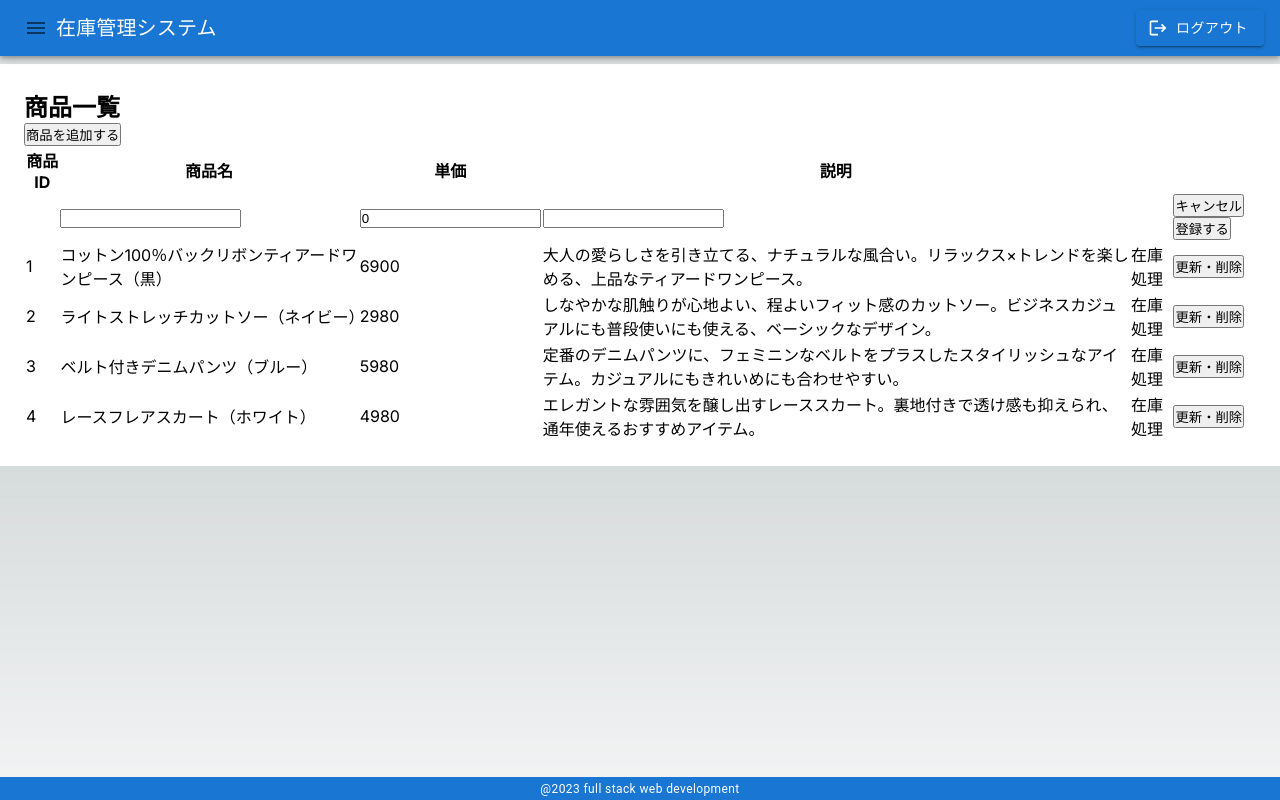
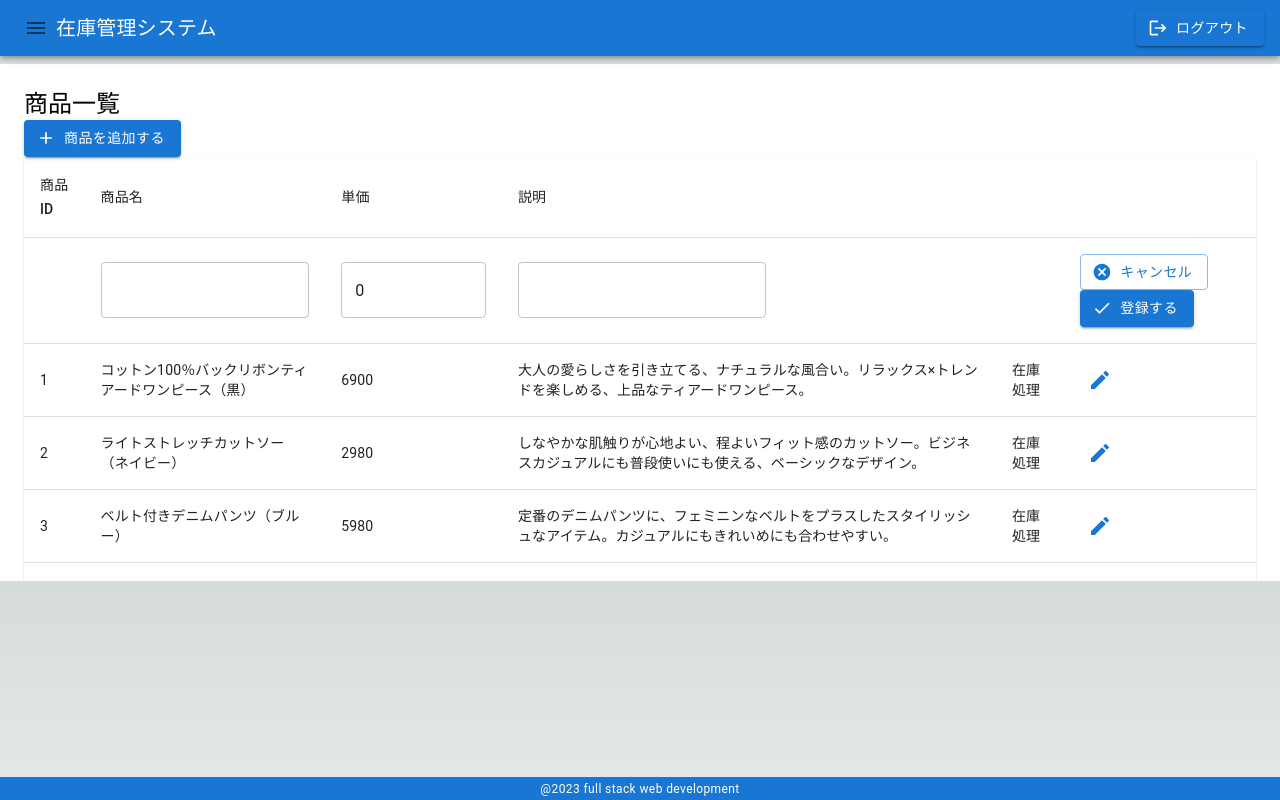
Before and after one commit to zakzakst/react-practice, a Next.js app: page /inventory/products in a window 1280 px wide. Both pictures are taken after a click on the button "商品を追加する". Built offline with nearby package versions, Linux system fonts and the light colour scheme.

Commit message:
UIの改善

```diff
--- a/src/app/inventory/products/page.tsx
+++ b/src/app/inventory/products/page.tsx
@@ -1,9 +1,33 @@
 'use client'
 
+import {
+  Alert,
+  AlertColor,
+  Box,
+  Button,
+  IconButton,
+  Paper,
+  Snackbar,
+  Table,
+  TableBody,
+  TableCell,
+  TableContainer,
+  TableHead,
+  TableRow,
+  TextField,
+  Typography,
+} from '@mui/material'
+import {
+  Add as AddIcon,
+  Cancel as CancelIcon,
+  Check as CheckIcon,
+  Delete as DeleteIcon,
+  Edit as EditIcon,
+} from '@mui/icons-material'
 import { useForm } from 'react-hook-form'
 import { useState, useEffect } from 'react'
+import Link from 'next/link'
 import productsData from './sample/dummy_products.json'
-import Link from 'next/link'
 
 type ProductData = {
   id: number | null
@@ -22,17 +46,30 @@
 
   // 読み込みデータを保持
   const [data, setData] = useState<Array<ProductData>>([])
+  const [open, setOpen] = useState(false)
+  const [severity, setSeverity] = useState<AlertColor>('success')
+  const [message, setMessage] = useState('')
+  const result = (severity: AlertColor, message: string) => {
+    setOpen(true)
+    setSeverity(severity)
+    setMessage(message)
+  }
+
+  const handleClose = (event: any, reason: any) => {
+    setOpen(false)
+  }
+
   useEffect(() => {
     setData(productsData)
-  }, [])
+  }, [open])
 
   const [id, setId] = useState<number | null>(0)
 
   // submit時のactionを分岐させる
   const [action, setAction] = useState<string>('')
-  const onSubmit = (event: any) => {
+  const onSubmit = (event: any): void => {
     const data: ProductData = {
-      id,
+      id: id,
       name: event.name,
       price: Number(event.price),
       description: event.description,
@@ -65,6 +102,7 @@
     setId(0)
   }
   const handleAdd = (data: ProductData) => {
+    result('success', '商品が登録されました')
     setId(0)
   }
 
@@ -82,92 +120,210 @@
     setId(0)
   }
   const handleEdit = (data: ProductData) => {
+    result('success', '商品が更新されました')
     setId(0)
   }
   const handleDelete = (id: number) => {
+    result('success', '商品が削除されました')
     setId(0)
   }
 
   return (
     <>
-      <h2>商品一覧</h2>
-      <button type='button' onClick={ handleShowNewRow }>商品を追加する</button>
-      <form onSubmit={ handleSubmit(onSubmit) }></form>
-      <table>
-        <thead>
-          <tr>
-            <th>商品ID</th>
-            <th>商品名</th>
-            <th>単価</th>
-            <th>説明</th>
-            <th></th>
-            <th></th>
-          </tr>
-        </thead>
-        <tbody>
+      <Snackbar
+        open={open}
+        autoHideDuration={3000}
+        onClose={handleClose}
+      >
+        <Alert severity={severity}>{message}</Alert>
+      </Snackbar>
+      <Typography variant='h5'>商品一覧</Typography>
+      <Button
+        variant='contained'
+        startIcon={<AddIcon />}
+        onClick={() => handleShowNewRow()}
+      >
+        商品を追加する
+      </Button>
+      <Box
+        component='form'
+        onSubmit={handleSubmit(onSubmit)}
+        sx={{ height: 400, width: '100%' }}
+      >
+        <TableContainer component={Paper}>
+          <Table sx={{
+            display: { mobile: 'none', desktop: 'table' },
+          }}>
+            <TableHead>
+              <TableRow>
+                <TableCell>商品ID</TableCell>
+                <TableCell>商品名</TableCell>
+                <TableCell>単価</TableCell>
+                <TableCell>説明</TableCell>
+                <TableCell></TableCell>
+                <TableCell></TableCell>
+              </TableRow>
+            </TableHead>
+
+            <TableBody>
               {id === null ? (
-            <tr>
-              <td></td>
-              <td>
-                <input type="text" id='name' {...register('name', { required: true, maxLength: 100 })} />
-                {errors.name && (
-                  <div>100文字以内の商品名を入力してください</div>
-                )}
-              </td>
-              <td>
-                <input type="number" id='price' {...register('price', { required: true, min: 1, max: 99999999 })} />
-                {errors.price && (
-                  <div>1から99999999の数値を入力してください</div>
-                )}
-              </td>
-              <td>
-                <input type="text" id='description' {...register('description')} />
-              </td>
-              <td></td>
-              <td>
-                <button type='button' onClick={() => handleAddCancel()}>キャンセル</button>
-                <button type='button' onClick={() => setAction('add') }>登録する</button>
-              </td>
-            </tr>
+                <TableRow>
+                  <TableCell></TableCell>
+                  <TableCell>
+                    <TextField
+                      type='text'
+                      id='name'
+                      {...register('name', {
+                        required: '必須入力です',
+                        maxLength: {
+                          value: 100,
+                          message: '100文字以内の商品名を入力してください',
+                        },
+                      })}
+                      error={Boolean(errors.name)}
+                      helperText={errors.name?.message?.toString() || ''}
+                    />
+                  </TableCell>
+                  <TableCell>
+                    <TextField
+                      type='number'
+                      id='price'
+                      {...register('price', {
+                        required: '必須入力です',
+                        min: {
+                          value: 1,
+                          message: '1から99999999の数値を入力してください',
+                        },
+                        max: {
+                          value: 99999999,
+                          message: '1から99999999の数値を入力してください',
+                        },
+                      })}
+                      error={Boolean(errors.price)}
+                      helperText={errors.price?.message?.toString() || ''}
+                    />
+                  </TableCell>
+                  <TableCell>
+                    <TextField
+                      type="text"
+                      id='description'
+                      {...register('description')}
+                    />
+                  </TableCell>
+                  <TableCell></TableCell>
+                  <TableCell>
+                    <Button
+                      variant='outlined'
+                      startIcon={<CancelIcon />}
+                      onClick={() => handleAddCancel()}
+                    >
+                      キャンセル
+                    </Button>
+                    <Button
+                      type='submit'
+                      variant='contained'
+                      startIcon={<CheckIcon />}
+                      onClick={() => setAction('add')}
+                    >
+                      登録する
+                    </Button>
+                  </TableCell>
+                </TableRow>
               ) : ''}
               {data.map((data: any) => (
                 id === data.id ? (
-              <tr key={data.id}>
-                <td>{data.id}</td>
-                <td>
-                  <input type="text" id='name' {...register('name', { required: true, maxLength: 100 })} />
-                  {errors.name && (
-                    <div>100文字以内の商品名を入力してください</div>
-                  )}
-                </td>
-                <td>
-                  <input type="number" id='price' {...register('price', { required: true, min: 1, max: 99999999 })} />
-                  {errors.price && (
-                    <div>1から99999999の数値を入力してください</div>
-                  )}
-                </td>
-                <td>
-                  <input type="text" id='description' {...register('description')} />
-                </td>
-                <td></td>
-                <td>
-                  <button type='button' onClick={() => handleEditCancel()}>キャンセル</button>
-                  <button type='button' onClick={() => setAction('update') }>更新する</button>
-                  <button type='button' onClick={() => setAction('delete') }>削除する</button>
-                </td>
-              </tr>
+                  <TableRow key={data.id}>
+                    <TableCell>{data.id}</TableCell>
+                    <TableCell>
+                      <TextField
+                        type='text'
+                        id='name'
+                        {...register('name', {
+                          required: '必須入力です',
+                          maxLength: {
+                            value: 100,
+                            message: '100文字以内の商品名を入力してください',
+                          },
+                        })}
+                        error={Boolean(errors.name)}
+                        helperText={errors.name?.message?.toString() || ''}
+                      />
+                    </TableCell>
+                    <TableCell>
+                      <TextField
+                        type='number'
+                        id='price'
+                        {...register('price', {
+                          required: '必須入力です',
+                          min: {
+                            value: 1,
+                            message: '1から99999999の数値を入力してください',
+                          },
+                          max: {
+                            value: 99999999,
+                            message: '1から99999999の数値を入力してください',
+                          },
+                        })}
+                        error={Boolean(errors.price)}
+                        helperText={errors.price?.message?.toString() || ''}
+                      />
+                    </TableCell>
+                    <TableCell>
+                      <TextField
+                        type="text"
+                        id='description'
+                        {...register('description')}
+                      />
+                    </TableCell>
+                    <TableCell></TableCell>
+                    <TableCell>
+                      <Button
+                        variant='outlined'
+                        startIcon={<CancelIcon />}
+                        onClick={() => handleEditCancel()}
+                      >
+                        キャンセル
+                      </Button>
+                      <Button
+                        type='submit'
+                        variant='contained'
+                        startIcon={<CheckIcon />}
+                        onClick={() => setAction('update')}
+                      >
+                        更新する
+                      </Button>
+                      <IconButton
+                        aria-label='削除する'
+                        type='submit'
+                        color='warning'
+                        onClick={() => setAction('delete')}
+                      >
+                        <DeleteIcon />
+                      </IconButton>
+                    </TableCell>
+                  </TableRow>
                 ) : (
-              <tr key={data.id}>
-                <td>{data.id}</td>
-                <td>{data.name}</td>
-                <td>{data.price}</td>
-                <td>{data.description}</td>
-                <td><Link href={`/inventory/products/${data.id}`}>在庫処理</Link></td>
-                <td><button onClick={ () => handleEditRow(data.id) }>更新・削除</button></td>
-              </tr>
+                  <TableRow key={data.id}>
+                    <TableCell>{data.id}</TableCell>
+                    <TableCell>{data.name}</TableCell>
+                    <TableCell>{data.price}</TableCell>
+                    <TableCell>{data.description}</TableCell>
+                    <TableCell><Link href={`/inventory/products/${data.id}`}>在庫処理</Link></TableCell>
+                    <TableCell>
+                      <IconButton
+                        aria-label='編集する'
+                        color='primary'
+                        onClick={() => handleEditRow(data.id)}
+                      >
+                        <EditIcon />
+                      </IconButton>
+                    </TableCell>
+                  </TableRow>
               )))}
-        </tbody>
-      </table>
+            </TableBody>
+          </Table>
+        </TableContainer>
+      </Box>
     </>
   )
 }
```
Lines whose indentation alone changed are shown as unchanged.
